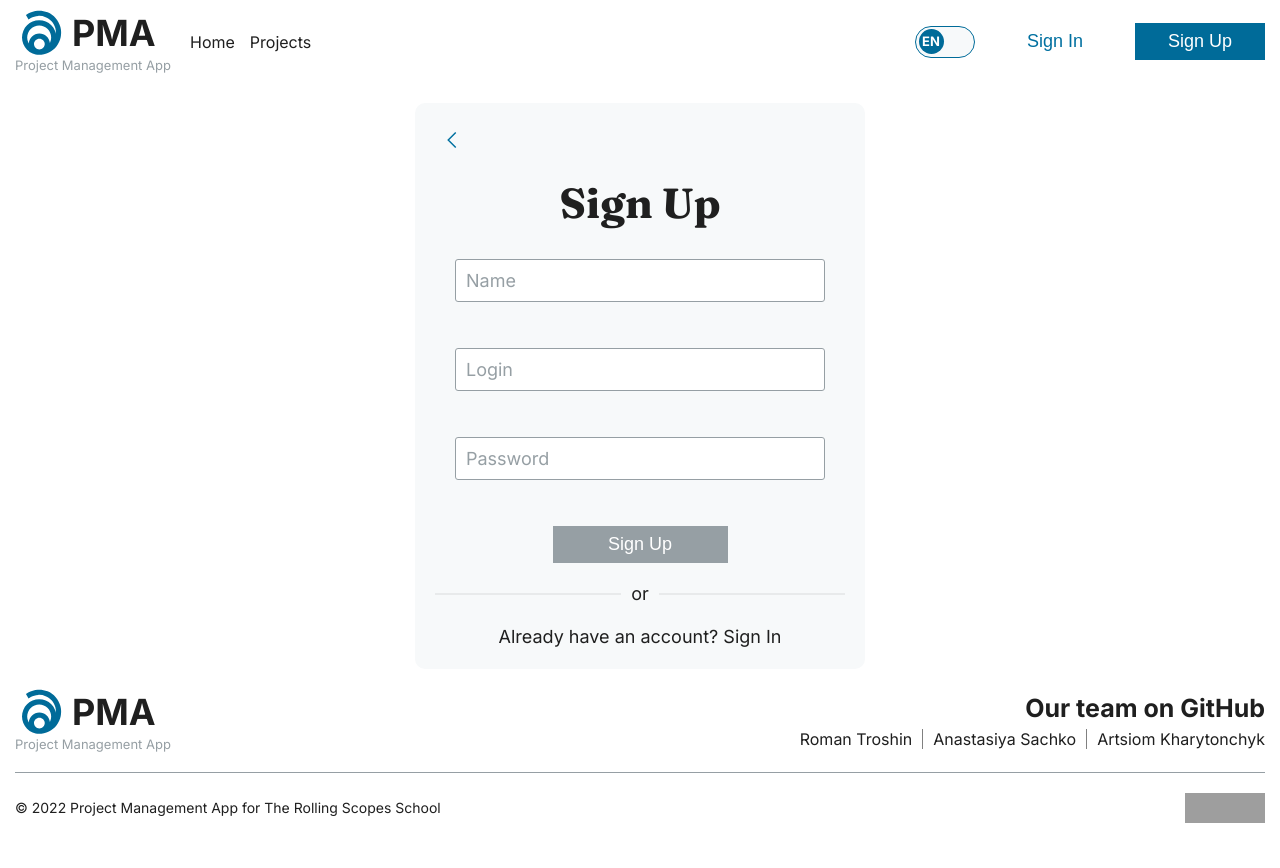
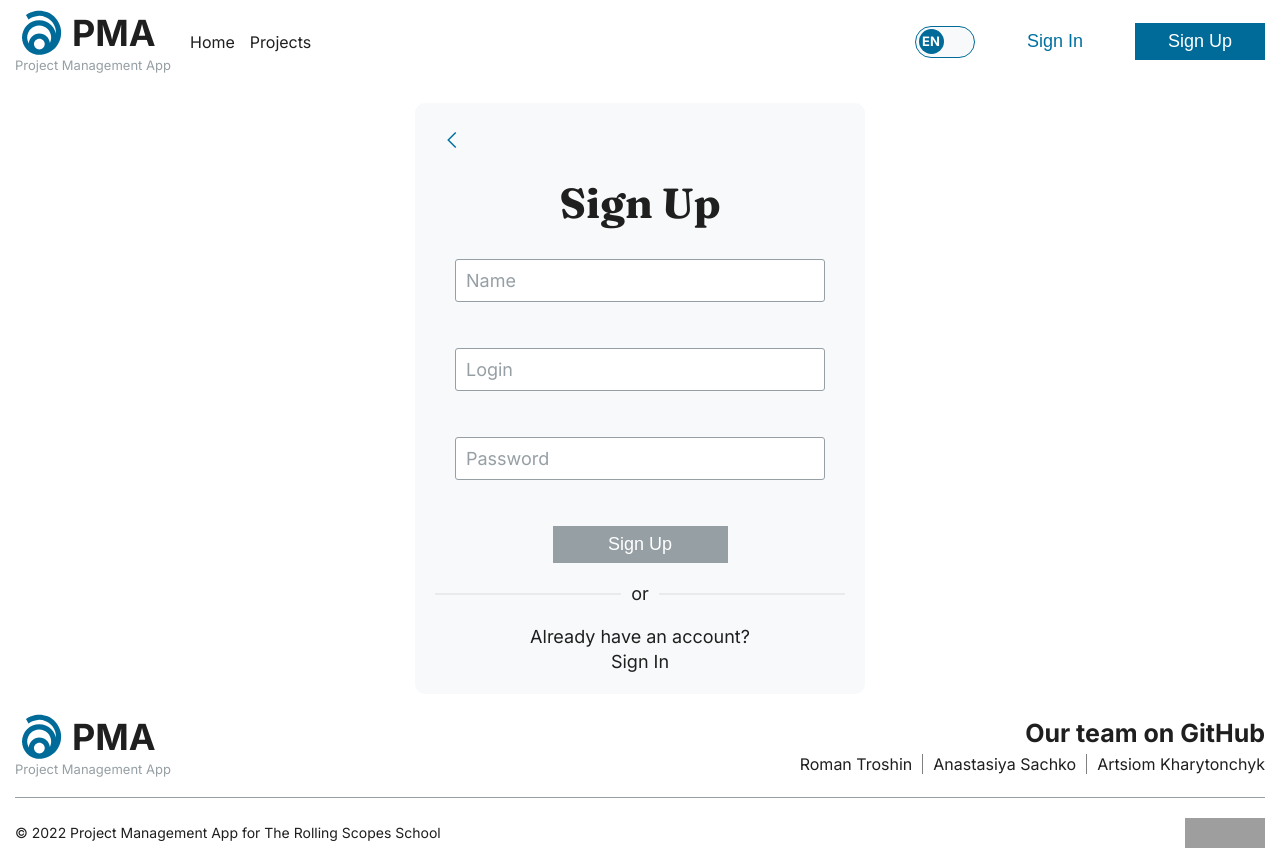
Before and after one commit to pug000/project-management-app, a React (Create React App) app: page /#/signup in a window 1280 px wide. Before the commit the page ends 843 px from the top, so only its background shows below. Built offline with nearby package versions, Linux system fonts and the light colour scheme; grey boxes are pictures that could not be loaded.

Commit message:
fix: fix signin and signup pages styles

```diff
--- a/src/pages/SignInPage/SignInPage.tsx
+++ b/src/pages/SignInPage/SignInPage.tsx
@@ -19,6 +19,7 @@ import {
   FormDescriptionWrapper,
   FormHeader,
   FormWrapper,
+  LinkWrapper,
   MainWrapper,
   StyledLink,
   StyledPrevIcon,
@@ -98,7 +99,9 @@ function SignInPage() {
         <FormDescriptionWrapper>
           <FormDescriptionText>{t('other.or')}</FormDescriptionText>
         </FormDescriptionWrapper>
-        <StyledLink to="/signup">{t('signIn.account')}</StyledLink>
+        <LinkWrapper>
+          <StyledLink to="/signup">{t('signIn.account')}</StyledLink>
+        </LinkWrapper>
       </FormWrapper>
       {isLoadingAuth && <Loader />}
     </MainWrapper>
--- a/src/pages/SignUpPage/SignUpPage.tsx
+++ b/src/pages/SignUpPage/SignUpPage.tsx
@@ -23,6 +23,7 @@ import {
   Title,
   FormHeader,
   StyledPrevIcon,
+  LinkWrapper,
 } from 'styles/styles';
 import defaultTheme from 'styles/theme';
 
@@ -82,7 +83,9 @@ function SignUpPage() {
         <FormDescriptionWrapper>
           <FormDescriptionText>{t('other.or')}</FormDescriptionText>
         </FormDescriptionWrapper>
-        <StyledLink to="/signin">{t('signUp.account')}</StyledLink>
+        <LinkWrapper>
+          <StyledLink to="/signin">{t('signUp.account')}</StyledLink>
+        </LinkWrapper>
       </FormWrapper>
       {isLoadingAuth && <Loader />}
     </MainWrapper>
--- a/src/styles/styles.tsx
+++ b/src/styles/styles.tsx
@@ -75,6 +75,13 @@ const FormDescriptionText = styled.span`
   color: ${({ theme }) => theme.colors.text};
 `;
 
+const LinkWrapper = styled.div`
+  display: flex;
+  justify-content: center;
+  align-items: center;
+  width: 60%;
+`;
+
 const StyledLink = styled(Link)`
   font-size: ${({ theme }) => theme.fontSizes.text};
   color: ${({ theme }) => theme.colors.text};
@@ -106,6 +113,7 @@ export {
   Form,
   FormDescriptionWrapper,
   FormDescriptionText,
+  LinkWrapper,
   StyledLink,
   StyledPrevIcon,
 };
```
